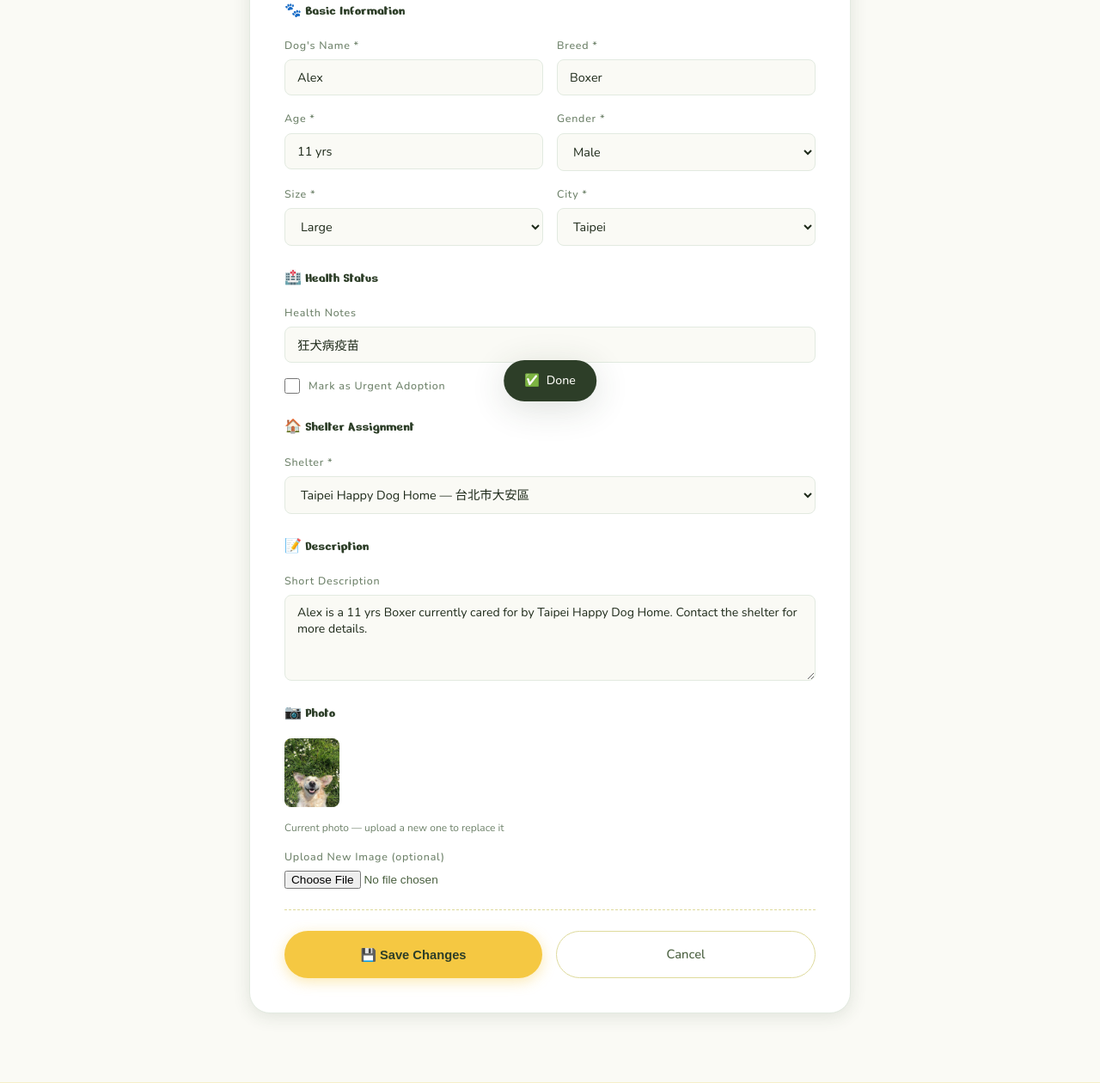
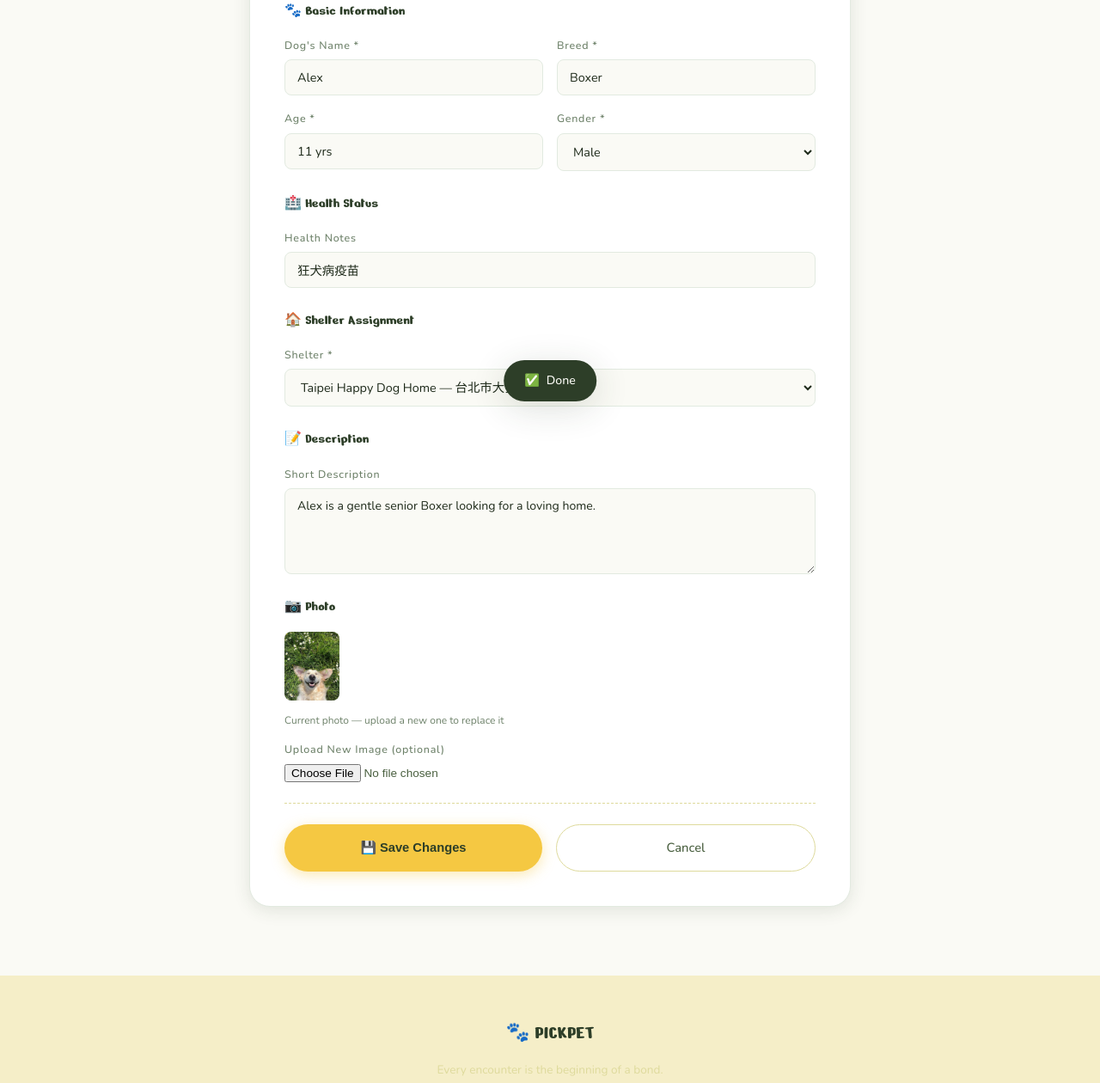
Before and after one commit to yuanyuanweng/DBMS_G7, a Flask app: page /shelter/1/edit_dog in a window 1280 px wide. Shown: the part 381-1641 px from the top of the page at 86% size. Run offline with Flask 3, Linux system fonts and the light colour scheme; a user stored in the database is signed in; data comes from the database, SQL or seed files in the repository; both versions use the stored data as it was after the commit.

Commit message:
Fix: Create/Edit form by adding desc as a new attribute to database
Fix: Removed Urgent box and city attribute

```diff
--- a/app/__init__.py
+++ b/app/__init__.py
@@ -9,6 +9,17 @@ def _add_seen_column(app):
         conn.execute(
             "ALTER TABLE Application ADD COLUMN Seen INTEGER NOT NULL DEFAULT 1"
         )
+        conn.commit()
+        conn.close()
+    except sqlite3.OperationalError:
+        pass  # column already exists
+
+
+def _add_dog_description_column(app):
+    """Add Description column to Dog if it doesn't exist yet."""
+    try:
+        conn = sqlite3.connect(app.config["DATABASE"])
+        conn.execute("ALTER TABLE Dog ADD COLUMN Description TEXT")
         conn.commit()
         conn.close()
     except sqlite3.OperationalError:
@@ -32,6 +43,35 @@ def _add_favorite_table(app):
     conn.close()
 
 
+def _refresh_dog_status_view(app):
+    """Recreate Dog_With_Status so it matches the current Dog columns."""
+    conn = sqlite3.connect(app.config["DATABASE"])
+    conn.execute("DROP VIEW IF EXISTS Dog_With_Status")
+    conn.execute("""
+        CREATE VIEW Dog_With_Status AS
+        SELECT
+            d.Dog_ID,
+            d.Shelter_ID,
+            d.Name,
+            d.Gender,
+            d.Age,
+            d.Breed,
+            d.Image_URL,
+            d.Description,
+            CASE
+                WHEN COUNT(CASE WHEN a.Status = 1 THEN 1 END) > 0 THEN 'Adopted'
+                WHEN COUNT(CASE WHEN a.Status = 0 THEN 1 END) > 0 THEN 'Pending'
+                ELSE 'Available'
+            END AS Availability
+        FROM Dog d
+        LEFT JOIN Application a
+            ON d.Dog_ID = a.Dog_ID
+        GROUP BY d.Dog_ID
+    """)
+    conn.commit()
+    conn.close()
+
+
 def create_app():
     app = Flask(__name__)
     app.config["DATABASE"] = "database/pickpet.db"
@@ -39,7 +79,9 @@ def create_app():
     app.teardown_appcontext(close_db)
 
     _add_seen_column(app)
+    _add_dog_description_column(app)
     _add_favorite_table(app)
+    _refresh_dog_status_view(app)
 
     from app.main_routes import main
     from app.dogs.routes import dogs_bp
--- a/app/dogs/routes.py
+++ b/app/dogs/routes.py
@@ -3,15 +3,22 @@ Dog-related routes.
 
 Current progress:
 - Dog list/detail use real database data through the Dog model.
-- Dog create/edit are admin-only and save current Dog table fields.
-- Extra frontend fields are accepted for compatibility, but not persisted yet.
+- Dog create/edit are admin-only and save uploaded images, short descriptions,
+  and health status records.
+- Availability is derived from application status through Dog_With_Status.
 """
 
-from flask import Blueprint, render_template, request, abort, redirect, session, url_for, flash, jsonify
+import os
+from datetime import date
+from uuid import uuid4
+
+from flask import Blueprint, render_template, request, abort, redirect, session, url_for, flash, jsonify, current_app
+from werkzeug.utils import secure_filename
 from app.auth.utils import admin_required
 from app.database import get_db
 from app.models.dog import Dog
 from app.models.application import Application
+from app.models.health_record import HealthRecord
 from app.models.shelter import Shelter
 
 dogs_bp = Blueprint("dogs", __name__)
@@ -56,6 +63,8 @@ SORT_MAP = {
     "age_desc": "age_desc",
 }
 
+ALLOWED_IMAGE_EXTENSIONS = {"png", "jpg", "jpeg", "gif", "webp"}
+
 
 class FormField:
     """Template helper for form.field.data."""
@@ -68,8 +77,8 @@ class DogFormView:
     """Template helper for create/edit form state."""
 
     FIELD_NAMES = (
-        "name", "breed", "age", "gender", "size", "city", "health_status",
-        "is_urgent", "shelter_id", "description",
+        "name", "breed", "age", "gender", "health_status",
+        "shelter_id", "description",
     )
 
     def __init__(self, form_data=None, errors=None):
@@ -104,6 +113,24 @@ def _parse_age(value):
     value = (value or "").strip()
     digits = "".join(char for char in value if char.isdigit())
     return int(digits) if digits else 0
+
+
+def _save_uploaded_image(file_storage):
+    """Save an uploaded dog image and return its static URL path."""
+    if not file_storage or not file_storage.filename:
+        return None
+
+    filename = secure_filename(file_storage.filename)
+    extension = filename.rsplit(".", 1)[-1].lower() if "." in filename else ""
+    if extension not in ALLOWED_IMAGE_EXTENSIONS:
+        return None
+
+    upload_dir = os.path.join(current_app.root_path, "static", "img", "uploads")
+    os.makedirs(upload_dir, exist_ok=True)
+
+    saved_name = f"{uuid4().hex}.{extension}"
+    file_storage.save(os.path.join(upload_dir, saved_name))
+    return f"/static/img/uploads/{saved_name}"
 
 
 @dogs_bp.route("/find-a-dog/", methods=["GET"])
@@ -209,7 +236,9 @@ def create():
         gender = request.form.get("gender", "").strip() or "Unknown"
         shelter_id = request.form.get("shelter_id", "").strip()
         age = _parse_age(request.form.get("age", ""))
-        image_url = request.form.get("image_url", "").strip() or None
+        description = request.form.get("description", "").strip() or None
+        health_status = request.form.get("health_status", "").strip()
+        image_url = _save_uploaded_image(request.files.get("image"))
 
         errors = {}
         if not name:
@@ -227,7 +256,10 @@ def create():
                 age=age,
                 breed=breed,
                 image_url=image_url,
+                description=description,
             )
+            if health_status:
+                HealthRecord.create(dog_id, date.today().isoformat(), health_status)
             flash("Dog profile created.", "success")
             return redirect(url_for("admin.dashboard"))
 
@@ -260,7 +292,9 @@ def edit(id):
         gender = request.form.get("gender", "").strip() or "Unknown"
         shelter_id = request.form.get("shelter_id", "").strip()
         age = _parse_age(request.form.get("age", ""))
-        image_url = request.form.get("image_url", "").strip() or dog.image_url
+        description = request.form.get("description", "").strip() or None
+        health_status = request.form.get("health_status", "").strip()
+        image_url = _save_uploaded_image(request.files.get("image")) or dog.image_url
 
         errors = {}
         if not name:
@@ -279,7 +313,10 @@ def edit(id):
                 age=age,
                 breed=breed,
                 image_url=image_url,
+                description=description,
             )
+            if health_status and health_status != dog.health_status:
+                HealthRecord.create(id, date.today().isoformat(), health_status)
             flash("Dog profile updated.", "success")
             return redirect(url_for("admin.dashboard"))
 
--- a/app/models/dog.py
+++ b/app/models/dog.py
@@ -39,7 +39,7 @@ class Dog:
         self.city = self._derive_city()
         self.size = self._derive_size()
         self.health_status = self._latest_health_status()
-        self.description = self._derive_description()
+        self.description = data.get("Description") or self._derive_description()
         self.ai_story = ""
         self.is_urgent = False
 
@@ -137,7 +137,8 @@ class Dog:
     @staticmethod
     def _base_query():
         return """
-            SELECT Dog_ID, Shelter_ID, Name, Gender, Age, Breed, Image_URL, Availability
+            SELECT Dog_ID, Shelter_ID, Name, Gender, Age, Breed, Image_URL,
+                   Description, Availability
             FROM Dog_With_Status
         """
 
@@ -193,30 +194,31 @@ class Dog:
         return Dog(row) if row else None
 
     @staticmethod
-    def create(shelter_id, name, gender, age, breed, image_url=None):
+    def create(shelter_id, name, gender, age, breed, image_url=None, description=None):
         """Create a dog record and return the new dog ID."""
         db = get_db()
         cursor = db.execute(
             """
-            INSERT INTO Dog (Shelter_ID, Name, Gender, Age, Breed, Image_URL)
-            VALUES (?, ?, ?, ?, ?, ?)
+            INSERT INTO Dog (Shelter_ID, Name, Gender, Age, Breed, Image_URL, Description)
+            VALUES (?, ?, ?, ?, ?, ?, ?)
             """,
-            (shelter_id, name, gender, age, breed, image_url),
+            (shelter_id, name, gender, age, breed, image_url, description),
         )
         db.commit()
         return cursor.lastrowid
 
     @staticmethod
-    def update(dog_id, shelter_id, name, gender, age, breed, image_url=None):
+    def update(dog_id, shelter_id, name, gender, age, breed, image_url=None, description=None):
         """Update one dog record and return whether a row was changed."""
         db = get_db()
         cursor = db.execute(
             """
             UPDATE Dog
-            SET Shelter_ID = ?, Name = ?, Gender = ?, Age = ?, Breed = ?, Image_URL = ?
+            SET Shelter_ID = ?, Name = ?, Gender = ?, Age = ?, Breed = ?,
+                Image_URL = ?, Description = ?
             WHERE Dog_ID = ?
             """,
-            (shelter_id, name, gender, age, breed, image_url, dog_id),
+            (shelter_id, name, gender, age, breed, image_url, description, dog_id),
         )
         db.commit()
         return cursor.rowcount > 0
--- a/app/templates/dogs/edit.html
+++ b/app/templates/dogs/edit.html
@@ -63,25 +63,6 @@
           </div>
         </div>
 
-        <div class="form-row">
-          <div class="form-group">
-            <label class="form-label">Size *</label>
-            <select class="form-select" name="size" required>
-              {% for s in ['Small','Medium','Large'] %}
-                <option value="{{ s }}" {% if dog.size == s %}selected{% endif %}>{{ s }}</option>
-              {% endfor %}
-            </select>
-          </div>
-          <div class="form-group">
-            <label class="form-label">City *</label>
-            <select class="form-select" name="city" required>
-              {% for city in ['Taipei','New Taipei','Taichung','Tainan','Kaohsiung','Other'] %}
-                <option value="{{ city }}" {% if dog.city == city %}selected{% endif %}>{{ city }}</option>
-              {% endfor %}
-            </select>
-          </div>
-        </div>
-
         <!-- Health -->
         <p class="form-section-title">🏥 Health Status</p>
         <div class="form-full">
@@ -91,17 +72,6 @@
                    placeholder="e.g. Neutered, vaccinated, microchipped"/>
           </div>
         </div>
-        <div class="form-row">
-          <div class="form-group" style="flex-direction:row;align-items:center;gap:10px;">
-            <input type="checkbox" name="is_urgent" id="isUrgent"
-                   {% if dog.is_urgent %}checked{% endif %}
-                   style="width:18px;height:18px;accent-color:var(--terracotta);"/>
-            <label for="isUrgent" class="form-label" style="margin:0;cursor:pointer;">
-              Mark as Urgent Adoption
-            </label>
-          </div>
-        </div>
-
         <!-- Shelter -->
         <p class="form-section-title">🏠 Shelter Assignment</p>
         <div class="form-full">
--- a/database/schema.sql
+++ b/database/schema.sql
@@ -23,6 +23,7 @@ CREATE TABLE Dog (
     Age INTEGER CHECK (Age >= 0),
     Breed TEXT,
     Image_URL TEXT,
+    Description TEXT,
     FOREIGN KEY (Shelter_ID) REFERENCES Shelter(Shelter_ID)
 );
 
@@ -74,6 +75,7 @@ SELECT
     d.Age,
     d.Breed,
     d.Image_URL,
+    d.Description,
     CASE
         WHEN COUNT(CASE WHEN a.Status = 1 THEN 1 END) > 0 THEN 'Adopted'
         WHEN COUNT(CASE WHEN a.Status = 0 THEN 1 END) > 0 THEN 'Pending'
```
Also changed, not shown: app/templates/dogs/create.html (+0 -32 lines), app/ai/__init__.py (deleted), app/static/img/uploads/3e987b0fac394930875aabddb267af0f.jpg (added), app/static/img/uploads/bb4c43863db14076863ce5ce66a9d7c4.jpg (added), database/pickpet.db.
